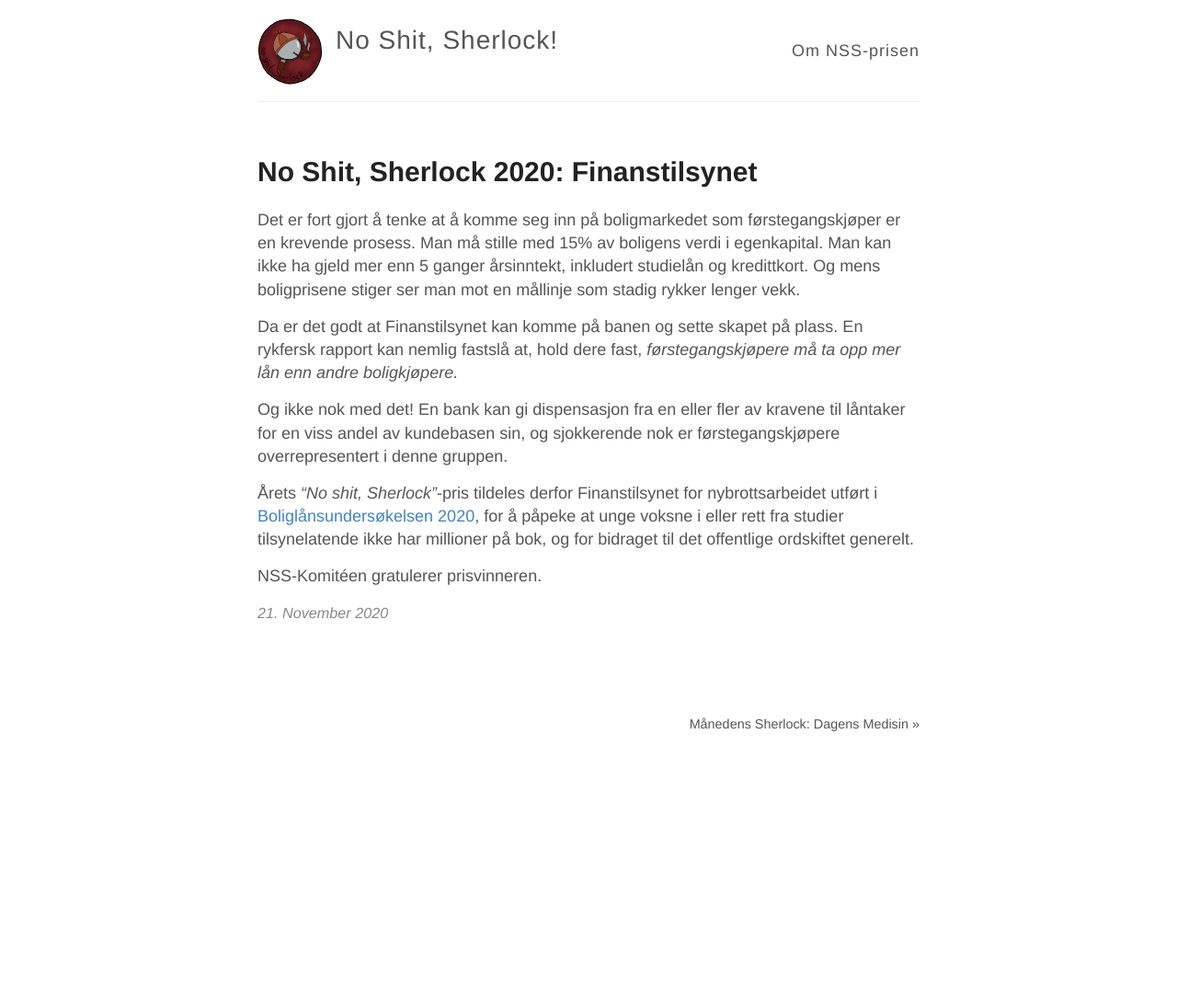
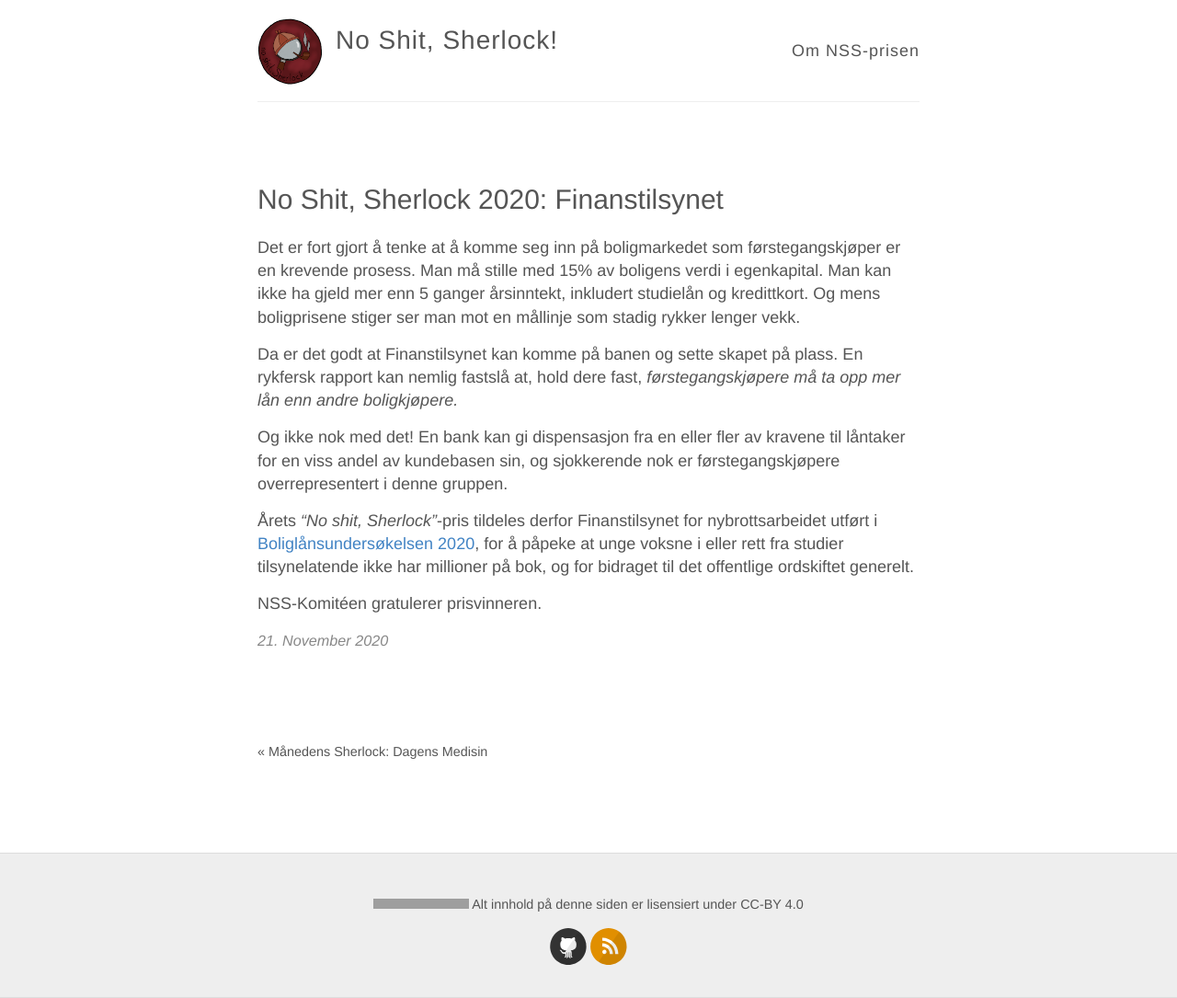
Before and after one commit to mathialo/no-shit-sherlock, a Jekyll site: the page built from _posts/2020-11-21-NSS-2020.md, in a window 1280 px wide. Shown: the whole page at 92% size. Built offline with Jekyll 4.4.1, drawn with Linux system fonts in a browser that asks for light colours; before the commit the page ends 900 px from its top, so only the background shows below that; grey boxes are pictures that could not be loaded.

Commit message:
Slight redesign

```diff
--- a/_config.yml
+++ b/_config.yml
@@ -11,6 +11,11 @@
 # URL of your avatar or profile pic (you could use your GitHub profile pic)
 avatar: https://raw.githubusercontent.com/mathialo/no-shit-sherlock/master/noshitsherlock140.png
 
+url: "https://noshitsherlock.no"
+plugins:
+  - jekyll-sitemap
+  - jekyll-feed
+
 #
 # Flags below are optional
 #
@@ -21,11 +26,11 @@
   email:
   facebook:
   flickr:
-  github:
+  github: mathialo/no-shit-sherlock
   instagram:
   linkedin:
   pinterest:
-  rss: # just type anything here for a working RSS icon
+  rss: true # just type anything here for a working RSS icon
   twitter:
   stackoverflow: # your stackoverflow profile, e.g. "users/50476/bart-kiers"
   youtube: # channel/<your_long_string> or user/<user-name>
--- a/_layouts/default.html
+++ b/_layouts/default.html
@@ -14,6 +14,7 @@
     <meta name="author" content="foss@mathiaslohne.com" />
 
     <meta property="og:title" content="No Shit, Sherlock!" />
+    <meta property="og:image" content="https://raw.githubusercontent.com/mathialo/no-shit-sherlock/master/noshitsherlock.png">
     <meta property="twitter:title" content="No Shit, Sherlock!" />
 
     <!--[if lt IE 9]>
@@ -21,7 +22,7 @@
     <![endif]-->
 
     <link rel="stylesheet" type="text/css" href="{{ site.baseurl }}/style.css" />
-    <link rel="alternate" type="application/rss+xml" title="{{ site.name }} - {{ site.description }}" href="{{ site.baseurl }}/feed.xml" />
+    <link rel="alternate" type="application/rss+xml" title="{{ site.name }}" href="{{ site.baseurl }}/feed.xml" />
     <link rel="icon" type="image/png" href="https://raw.githubusercontent.com/mathialo/no-shit-sherlock/master/noshitsherlock128.png">
 
     {% include analytics.html %}
@@ -52,12 +54,17 @@
       {{ content }}
     </div>
 
-    <!-- <div class="wrapper-footer">
+    <div class="container" style="flex: 1; height: 100%;"> </div>
+    <div class="wrapper-footer">
       <div class="container">
         <footer class="footer">
+          <!-- <p>Presentert av NSS-komitéen - Kontakt oss på blablabla</p> -->
+
+          <p><img src="https://mirrors.creativecommons.org/presskit/icons/cc.svg" alt="CC" class="cclogo" /><img src="https://mirrors.creativecommons.org/presskit/icons/by.svg" alt="BY" class="cclogo" /> Alt innhold på denne siden er lisensiert under CC-BY 4.0</p>
+
           {% include svg-icons.html %}
         </footer>
       </div>
-    </div> -->
+    </div>
   </body>
 </html>
--- a/_layouts/post.html
+++ b/_layouts/post.html
@@ -14,11 +14,11 @@
   </div>
 
   <div class="PageNavigation">
+    {% if page.next.url %}
+      <a class="LeftPage" href="{{page.next.url}}">&laquo; {{page.next.title}}</a>
+    {% endif %}
     {% if page.previous.url %}
-      <a class="prev" href="{{page.previous.url}}">&laquo; {{page.previous.title}}</a>
-    {% endif %}
-    {% if page.next.url %}
-      <a class="next" href="{{page.next.url}}"> {{page.next.title}} &raquo;</a>
+      <a class="RightPage" href="{{page.previous.url}}">{{page.previous.title}} &raquo;</a>
     {% endif %}
   </div>
 </article>
--- a/index.html
+++ b/index.html
@@ -1,6 +1,5 @@
 ---
 layout: default
-title: No Shit, Sherlock!
 ---
 
 <div class="posts">
--- a/style.scss
+++ b/style.scss
@@ -21,6 +21,9 @@
 	background: $white;
   font: 18px/1.4 $helvetica;
   color: $darkGray;
+  display: flex;
+  flex-direction: column;
+  min-height: 100vh;
 }
 
 .container {
@@ -32,8 +35,8 @@
 
 h1, h2, h3, h4, h5, h6 {
   font-family: $helveticaNeue;
-  color: $darkerGray;
-  font-weight: bold;
+  font-weight: 300;
+  /*color: $darkerGray;*/
 
   line-height: 1.7;
   margin: 1em 0 15px;
@@ -122,6 +125,7 @@
 .date {
   font-style: italic;
   color: $gray;
+  font-weight: 300;
   font-size: 0.9em;
 }
 
@@ -296,21 +300,29 @@
   }
 }
 
-.PageNavigation .next {
+.PageNavigation .RightPage {
   text-align: right;
   float: right;
 }
 
 .wrapper-footer {
-  margin-top: 50px;
+  margin-top: 100px;
   border-top: 1px solid #ddd;
   border-bottom: 1px solid #ddd;
   background-color: $lightGray;
 }
 
 footer {
-  padding: 20px 0;
+  padding: 30px 0px;
   text-align: center;
+  text-color: $gray;
+  font-weight: 300;
+  font-size: 0.8em;
+}
+
+
+.cclogo {
+  height: 0.8em;
 }
 
 // Settled on moving the import of syntax highlighting to the bottom of the CSS
```
Also changed, not shown: other parts of _layouts/default.html (+2 -1 lines), Gemfile (added, +9 -0 lines), _includes/meta.html (deleted, +0 -18 lines), vinnere.html (added, +10 -0 lines).
